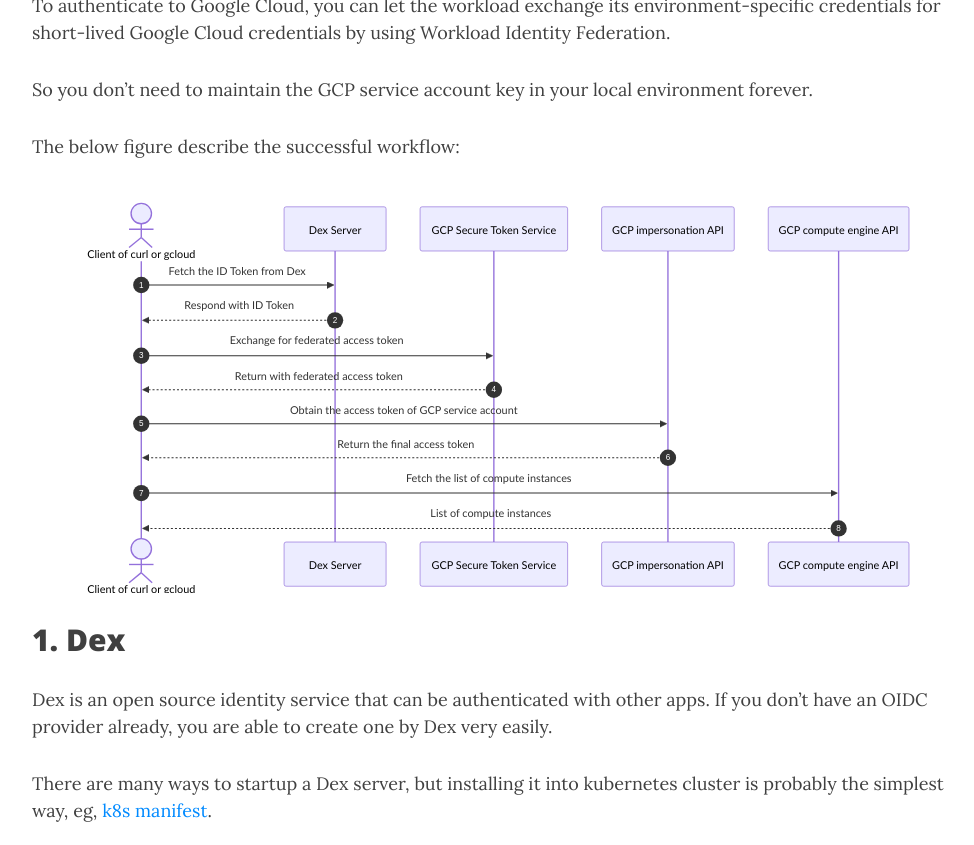
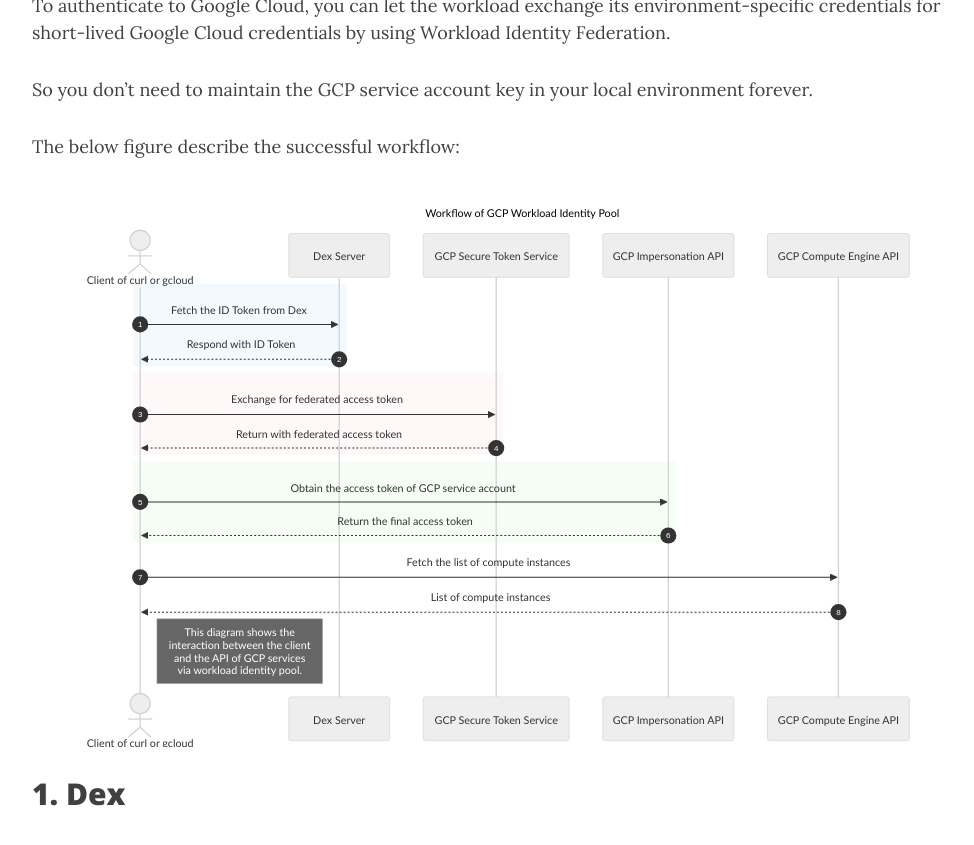
Before and after one commit to magichuihui/magichuihui.github.io, a Jekyll site: the page built from _posts/2025-04-25-workload-identity-pool-with-dex.md, in a window 1280 px wide and 900 px high, scrolled down 315 px, cut to the strip 55-900 px from the top of the window. Shown: the whole strip, without its empty margins (148-1122 px from the left). Built offline with Jekyll 4.4.1, drawn with Linux system fonts in a browser that asks for light colours; comment, search, counter and statistics services are not loaded.

Commit message:
ui: Optimize diagram UI by mermaid ai tool

````diff
--- a/_posts/2025-04-25-workload-identity-pool-with-dex.md
+++ b/_posts/2025-04-25-workload-identity-pool-with-dex.md
@@ -17,21 +17,38 @@
 The below figure describe the successful workflow:
 
 ```mermaid
+---
+config:
+  theme: neutral
+title: Workflow of GCP Workload Identity Pool
+---
 sequenceDiagram
 autonumber
 actor client as Client of curl or gcloud
 participant dex as Dex Server
 participant sts as GCP Secure Token Service
-participant impersonation as GCP impersonation API
-participant compute as GCP compute engine API
-client->>dex: Fetch the ID Token from Dex
-dex-->>client: Respond with ID Token
-client->>sts: Exchange for federated access token
-sts-->>client: Return with federated access token
-client->>impersonation: Obtain the access token of GCP service account
-impersonation-->>client: Return the final access token
+participant impersonation as GCP Impersonation API
+participant compute as GCP Compute Engine API
+
+rect rgba(135, 206, 250, 0.1)
+    client->>dex: Fetch the ID Token from Dex
+    dex-->>client: Respond with ID Token
+end
+
+rect rgba(255, 182, 193, 0.1)
+    client->>sts: Exchange for federated access token
+    sts-->>client: Return with federated access token
+end
+
+rect rgba(144, 238, 144, 0.1)
+    client->>impersonation: Obtain the access token of GCP service account
+    impersonation-->>client: Return the final access token
+end
+
 client->>compute: Fetch the list of compute instances
 compute-->>client: List of compute instances
+
+Note right of client: This diagram shows the<br/>interaction between the client<br/>and the API of GCP services<br/> via workload identity pool.
 ```
 
 
````
